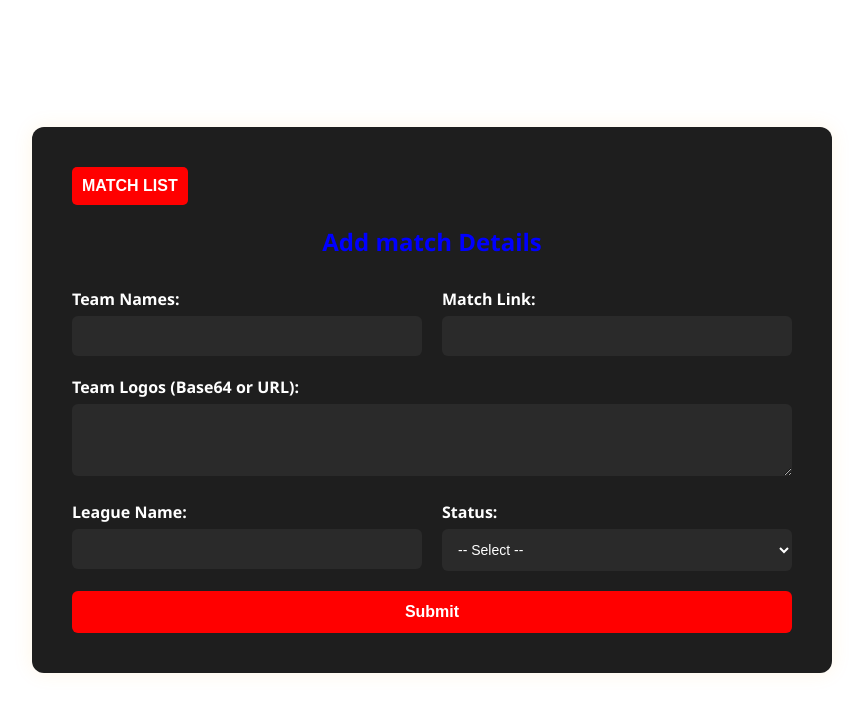
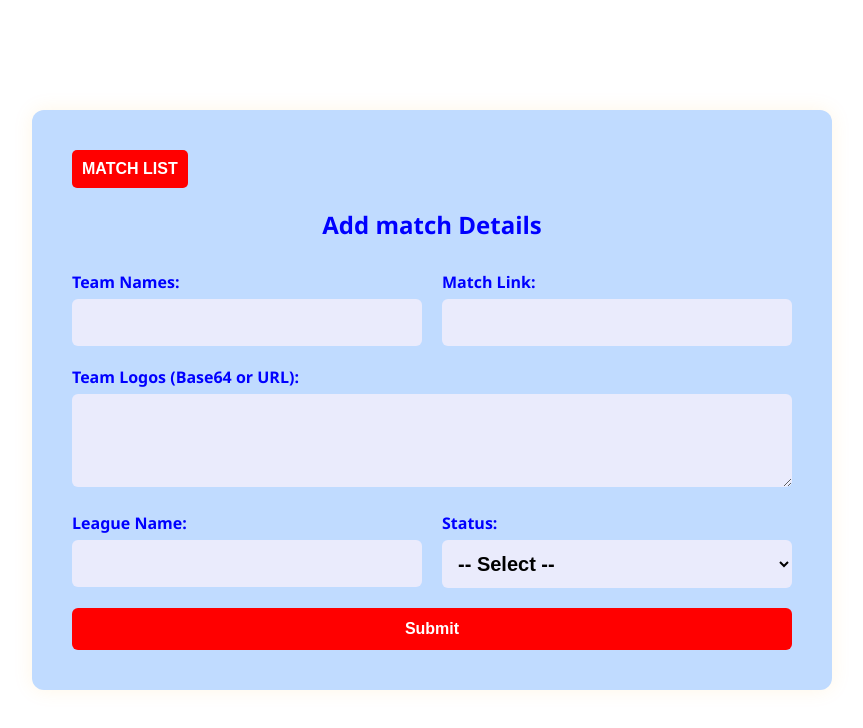
Before and after one commit to aselprog/machi, a plain HTML site: page add.html in a window 1280 px wide. Shown: the whole page, without its empty margins (208-1071 px from the left). Drawn offline with Linux system fonts and the light colour scheme.

Commit message:
Update add.html

```diff
--- a/add.html
+++ b/add.html
@@ -10,7 +10,7 @@
     body {
       font-family: 'Segoe UI', sans-serif;
       background-color: #white;
-      color: #ffffff;
+      color: blue;
       margin: 0;
       padding: 0;
       display: flex;
@@ -21,7 +21,7 @@
     .container {
       width: 95%;
       max-width: 800px;
-      background: #1e1e1e;
+      background: #c0dbff;
       padding: 40px;
       border-radius: 12px;
       box-shadow: 0 0 20px rgba(255, 165, 0, 0.1);
@@ -48,9 +48,10 @@
       padding: 12px;
       border-radius: 6px;
       border: none;
-      background-color: #2a2a2a;
-      color: white;
-      font-size: 14px;
+      background-color: #eaebfc;
+      color: black;
+      font-weight: bold;
+      font-size: 20px;
     }
     textarea {
       resize: vertical;
```
